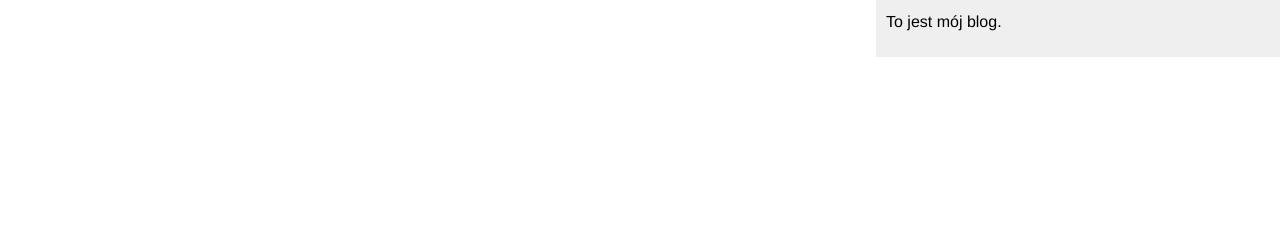
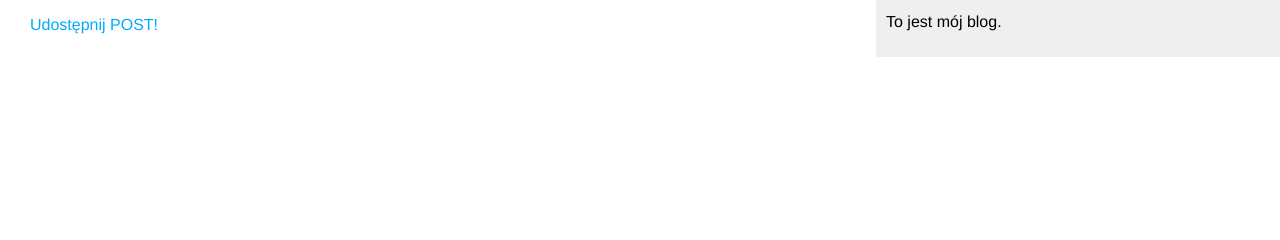
Before and after one commit to Sprrwkk/MySite-BlogApp, a Django app: template mysite/blog/templates/blog/post/detail.html in a window 1280 px wide. Shown: the part 71-311 px from the top of the page. Run offline with Django 3.2, Linux system fonts and the light colour scheme; the template is opened without the code that fills it, so the values that code supplies are empty.

Commit message:
Add share post url

```diff
--- a/mysite/blog/templates/blog/post/detail.html
+++ b/mysite/blog/templates/blog/post/detail.html
@@ -8,4 +8,7 @@
         Opublikowany: {{ post.publish }} przez {{ post.author }}
     </p>
     {{ post.body|linebreaks }}
+    <p>
+        <a href="{% url 'blog:post_share' post.id %}">Udostępnij POST!</a>
+    </p>
 {% endblock %}
```
Also changed, not shown: mysite/blog/migrations/0001_initial.py (deleted).
